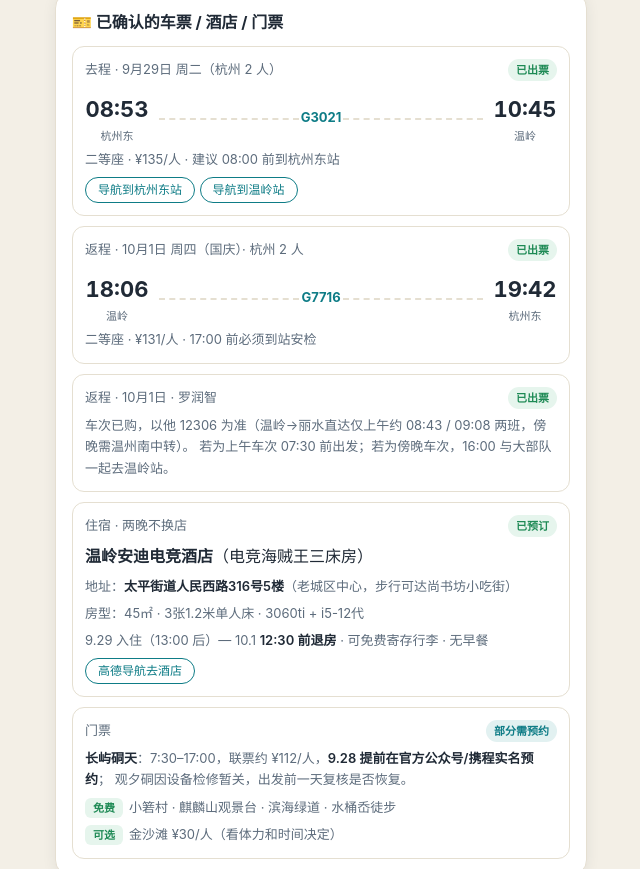
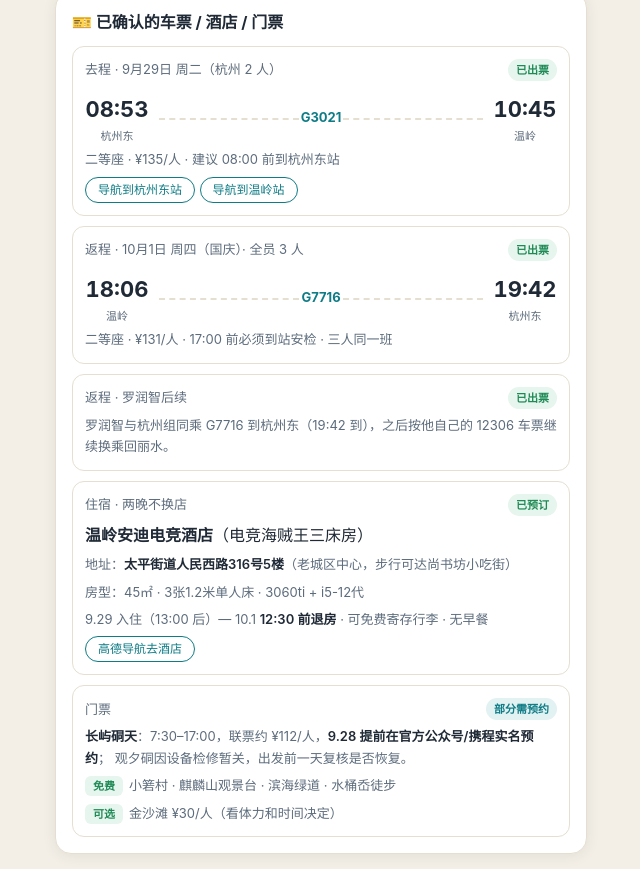
Before and after one commit to zhouhanyv-dotcom/wenling-trip, a plain HTML site: page index.html in a window 1280 px wide. Shown: the part 1265-2134 px from the top of the page, without its empty margins (319-959 px from the left). Drawn offline with Linux system fonts and the light colour scheme.

Commit message:
返程更正：全员3人同乘G7716到杭州东，罗润智此后自行换乘回丽水

```diff
--- a/index.html
+++ b/index.html
@@ -313,20 +313,19 @@
     </div>
 
     <div class="booking">
-      <div class="bk-title"><span>返程 · 10月1日 周四（国庆）· 杭州 2 人</span><span class="badge ok">已出票</span></div>
+      <div class="bk-title"><span>返程 · 10月1日 周四（国庆）· 全员 3 人</span><span class="badge ok">已出票</span></div>
       <div class="train">
         <div class="station"><div class="t">18:06</div><small>温岭</small></div>
         <div class="mid"><div class="code">G7716</div></div>
         <div class="station"><div class="t">19:42</div><small>杭州东</small></div>
       </div>
-      <div class="bk-desc">二等座 · ¥131/人 · 17:00 前必须到站安检</div>
+      <div class="bk-desc">二等座 · ¥131/人 · 17:00 前必须到站安检 · 三人同一班</div>
     </div>
 
     <div class="booking">
-      <div class="bk-title"><span>返程 · 10月1日 · 罗润智</span><span class="badge ok">已出票</span></div>
+      <div class="bk-title"><span>返程 · 罗润智后续</span><span class="badge ok">已出票</span></div>
       <div class="bk-desc" style="margin-top:6px">
-        车次已购，以他 12306 为准（温岭→丽水直达仅上午约 08:43 / 09:08 两班，傍晚需温州南中转）。
-        若为上午车次 07:30 前出发；若为傍晚车次，16:00 与大部队一起去温岭站。
+        罗润智与杭州组同乘 G7716 到杭州东（19:42 到），之后按他自己的 12306 车票继续换乘回丽水。
       </div>
     </div>
 
@@ -505,7 +504,7 @@
           <div class="tl-item">
             <div class="tl-time">08:30</div>
             <div class="tl-main">不设闹钟，自然醒吃嵌糕</div>
-            <div class="tl-desc">罗润智若为上午直达回丽水（温岭约 08:43 / 09:08 发车）需 07:30 前出发；傍晚车次则 16:00 与大部队同行</div>
+            <div class="tl-desc">罗润智和我们同一班 G7716；全员 17:00 前到温岭站，他到杭州东后再自行换乘回丽水</div>
           </div>
           <div class="tl-item">
             <div class="tl-time">09:30–11:00</div>
@@ -529,8 +528,8 @@
           </div>
           <div class="tl-item">
             <div class="tl-time">18:06</div>
-            <div class="tl-main"><span class="tag rail">高铁</span>杭州 2 人 G7716 发车</div>
-            <div class="tl-desc">19:42 到杭州东；罗润智按自己车次返程，到家群里报平安</div>
+            <div class="tl-main"><span class="tag rail">高铁</span>全员 G7716 发车</div>
+            <div class="tl-desc">19:42 到杭州东；罗润智在杭州东按自己 12306 换乘回丽水，到家群里报平安</div>
           </div>
         </div>
       </div>
@@ -551,7 +550,6 @@
       <li>9.28 起每天看一次台风路径和温岭天气<small>雨天水桶岙改室内方案，我会提前给替代安排</small></li>
       <li>9.29 晚查好 9.30 潮汐时间（小程序"潮汐表精灵"）<small>退潮时段水桶岙沙滩面积最大</small></li>
       <li>确认长屿硐天观夕硐是否恢复开放<small>截至 9.17 仍在检修，恢复时间未定</small></li>
-      <li>罗润智核对 10.1 返程车次发车时间<small>若为上午直达需 07:30 前出发去车站，提前告诉另外两人</small></li>
       <li>提前一晚预约 9.30 早上去小交陈村的车<small>酒店前台/滴滴都可，回程也让司机留联系方式或约定接单</small></li>
       <li>收拾装备：身份证、充电宝、防滑运动鞋、防晒衣帽、轻便雨衣、每人 2 瓶水</li>
       <li>9.29 杭州 2 人 08:00 前到杭州东站；10.1 全员 17:00 前到温岭站</li>
@@ -648,7 +646,7 @@
     P("2026-10-01T12:30:00+08:00","2026-10-01T16:00:00+08:00","午饭 + 市区自由活动","咖啡厅坐坐或回酒店再开一局","温岭安迪电竞酒店"),
     P("2026-10-01T16:00:00+08:00","2026-10-01T17:00:00+08:00","打车去温岭站","国庆务必 16:00 准时出发","温岭站"),
     P("2026-10-01T17:00:00+08:00","2026-10-01T18:06:00+08:00","温岭站候车","国庆安检排队长，至少留 1 小时","温岭站"),
-    P("2026-10-01T18:06:00+08:00","2026-10-01T19:42:00+08:00","G7716 返程","杭州 2 人回杭州东；罗润智按自己车次")
+    P("2026-10-01T18:06:00+08:00","2026-10-01T19:42:00+08:00","G7716 返程","全员同车到杭州东；罗润智换乘回丽水")
   ];
   var plan = [];
   function buildPlan(who){
```
